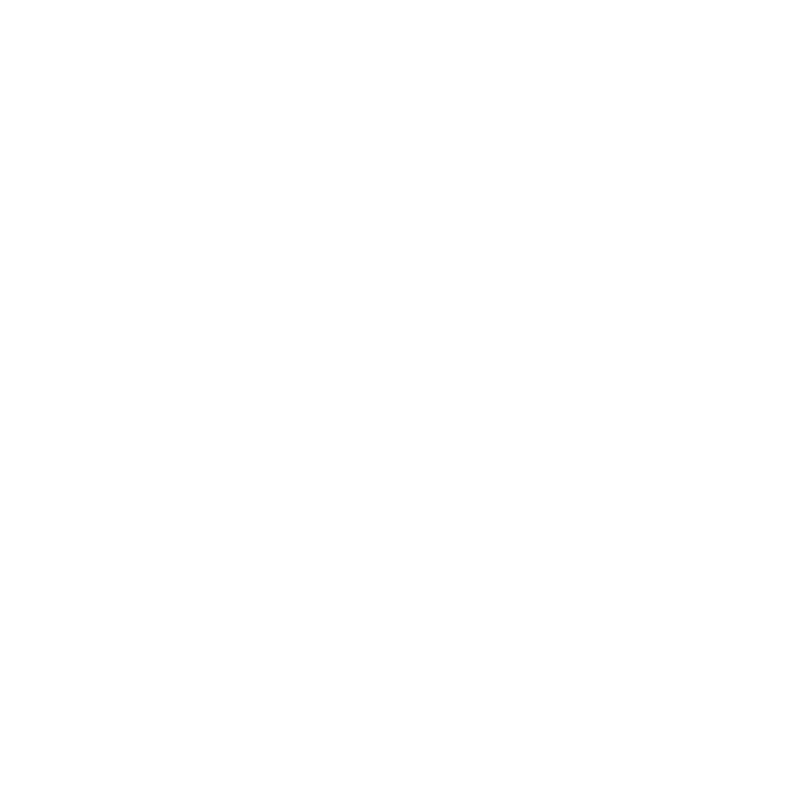
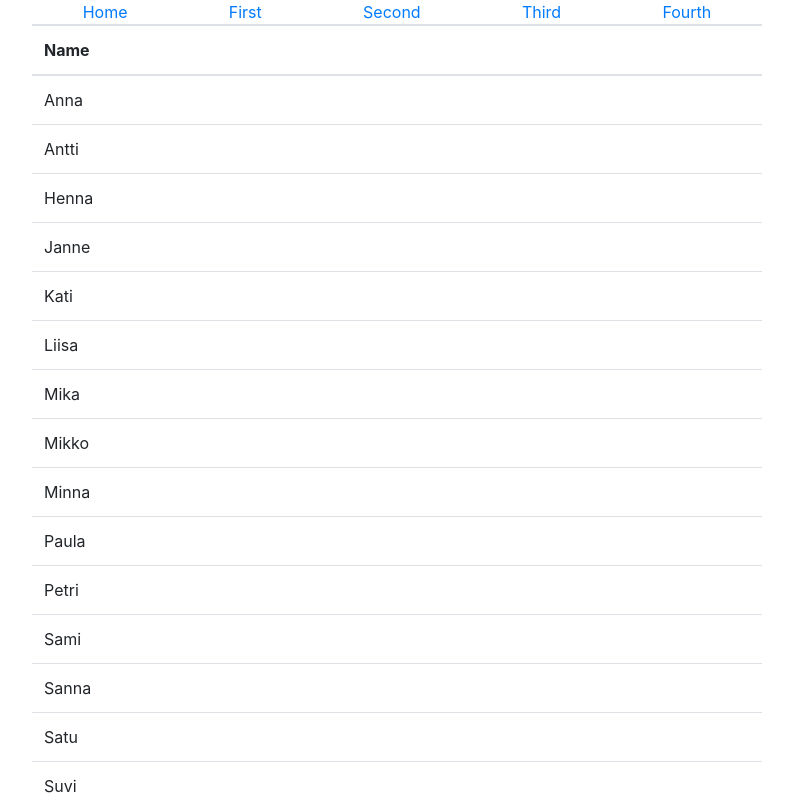
Before and after one commit to anaatti67/solita, an Angular app: page /two in a window 1280 px wide. Shown: the top 800 px of the page, without its empty margins (53-846 px from the left). Built offline with nearby package versions, Linux system fonts and the light colour scheme.

Commit message:
Routting fixd

```diff
--- a/src/app/app-routing.module.ts
+++ b/src/app/app-routing.module.ts
@@ -7,7 +7,7 @@
 import { TwoComponent } from './requirements/two/two';
 
 const appRoutes: Routes = [
-  { path: '', component: HomeComponent },
+  { path: 'home', component: HomeComponent },
   { path: 'one', component: OneComponent },
   { path: 'two', component: TwoComponent },
   { path: 'three', component: ThreeComponent },
@@ -15,7 +15,7 @@
 ]
 
 @NgModule({
-  imports: [RouterModule.forRoot(appRoutes), AppRoutingModule],
+  imports: [RouterModule.forRoot(appRoutes)],
   exports: [RouterModule]
 })
 export class AppRoutingModule { }
--- a/src/app/app.component.html
+++ b/src/app/app.component.html
@@ -1,7 +1,16 @@
-<header></header>
 
 <div class="container">
-
+  <div class="row">
+    <div class="col-xs-12 col-sm-10 col-md-8 col-sm-offset-1 col-md-offset-2">
+      <ul class="nav nav-tabs">
+        <li role="presentation"><a routerLink="home">Home</a></li>
+        <li role="presentation"><a routerLink="one">First</a></li>
+        <li role="presentation"><a routerLink="two">Second</a></li>
+        <li role="presentation"><a routerLink="three">Third</a></li>
+        <li role="presentation"><a routerLink="four">Fourth</a></li>
+      </ul>
+    </div>
+  </div>
     <div class="row">
       <div class="col-xs-12 col-sm-10 col-md-8 col-sm-offset-1 col-md-offset-2">
         <router-outlet></router-outlet>
```
Also changed, not shown: src/app/app.module.ts (+3 -13 lines).
